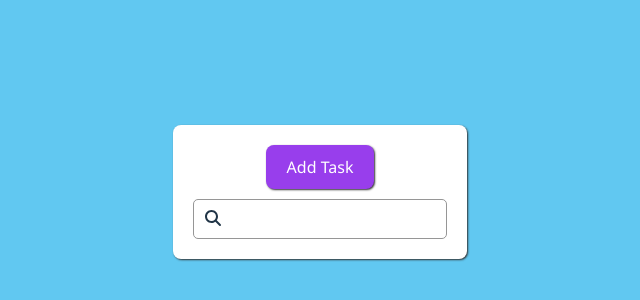
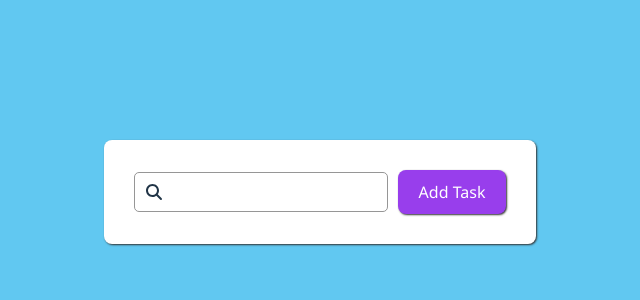
Before and after one commit to KevinFRX/Simple-Todo-App, a React (Vite) app: page / in a window 1280 px wide. Shown: the part 208-508 px from the top of the page, without its empty margins (320-960 px from the left). Built offline with nearby package versions, Linux system fonts and the light colour scheme.

Commit message:
add button to the right of the search input

```diff
--- a/src/App.jsx
+++ b/src/App.jsx
@@ -1,16 +1,14 @@
-import { useState, useEffect } from 'react'
+import { useState, useEffect } from "react";
 import useLocalStorage from "./hooks/useLocalStorage"
 
-// import useApiService from './services/useApiService'
-import AddTask from './components/AddTask'
+import Header from "./components/Header";
 import TodoList from './components/TodoList'
 import './App.css'
 
 function App() {
-    // const { getToDos } = useApiService()
-
-    // const [todoList, setTodoList] = useState(JSON.parse(localStorage.getItem('TODO_LIST')) || [])
     const [todoList, setTodoList] = useLocalStorage('TODO_LIST', []);
+    const [filteredList, setFilteredList] = useState(todoList)
+    const [searchText, setSearchText] = useState("")
 
     const createTodo = (text) => {
         setTodoList((currentTodoList) => [...currentTodoList, { "id": crypto.randomUUID(), "text": text, "isDone": false }])
@@ -19,14 +17,31 @@ function App() {
         setTodoList((currentTodoList) => currentTodoList.filter(td => td.id !== id))
     }
 
-    // useEffect(() => {
-    //     localStorage.setItem('TODO_LIST', JSON.stringify(todoList))
-    // }, [todoList])
+    // FILTER
+
+    const handleSearch = (text) => {
+        setSearchText(text)
+    }
+
+    useEffect(() => {
+        findTasks()
+    }, [todoList]
+    )
+
+    useEffect(() => {
+        findTasks()
+    }, [searchText]
+    )
+
+    function findTasks() {
+        const newList = todoList.filter((todo) => todo.text.includes(searchText))
+        setFilteredList(newList)
+    }
 
     return (
         <div className='app-container'>
-            <AddTask onCreate={createTodo} />
-            <TodoList todoList={todoList} onDelete={deleteTodo} />
+            <Header onSearch={handleSearch} onCreate={createTodo} />
+            <TodoList todoList={filteredList} onDelete={deleteTodo} />
         </div>
     )
 }
--- a/src/components/AddTask.jsx
+++ b/src/components/AddTask.jsx
@@ -10,6 +10,7 @@ export default function AddTask({ onCreate }) {
     function handleProceed() {
         setShowAddTodoModal(false)
         onCreate(inputRef.current.value)
+        inputRef.current.value = ""
     }
 
     return (
--- /dev/null
+++ b/src/components/Header.css
@@ -0,0 +1,7 @@
+.header {
+    padding-top: 10px;
+    padding-bottom: 10px;
+    display: flex;
+    justify-content: space-between;
+    align-items: center;
+}
--- /dev/null
+++ b/src/components/Header.jsx
@@ -0,0 +1,16 @@
+import Search from "./Search"
+import AddTask from "./AddTask"
+import './Header.css'
+
+export default function Header({onSearch, onCreate}) {
+    return (
+        <div className="header">
+            <div className='search-container'>
+                <Search onSearch={onSearch} />
+            </div>
+            <div className='add-task-container'>
+                <AddTask onCreate={onCreate} />
+            </div>
+        </div>
+    )
+}
--- a/src/components/Search.css
+++ b/src/components/Search.css
@@ -1,13 +1,14 @@
-.search-container {
+.search-box {
     position: relative;
-    padding-top: 10px;
+    flex-grow: 1;
+    padding-left: 10px;
 }
 
 .search-icon {
     position: absolute;
     top: 50%;
-    left: 10px;
-    transform: translateY(-30%);
+    left: 20px;
+    transform: translateY(-50%);
     width: 20px;
     height: 20px;
     display: flex;
--- a/src/components/Search.jsx
+++ b/src/components/Search.jsx
@@ -10,7 +10,7 @@ export default function Search({ onSearch }) {
     useDebounce(() => onSearch(searchValue), 500, [searchValue])
 
     return (
-        <div className="search-container">
+        <div className="search-box">
             <div className="search-icon">
                 <FontAwesomeIcon icon={faSearch} />
             </div>
--- a/src/components/TodoList.css
+++ b/src/components/TodoList.css
@@ -1,3 +1,24 @@
+.header {
+    padding-top: 10px;
+    padding-bottom: 10px;
+    display: flex;
+    justify-content: space-between;
+    align-items: center;
+}
+
+.search-container {
+    display: flex;
+    margin-right: 10px;
+    flex-grow: 2;
+}
+
+.add-task-container {
+    display: flex;
+    flex-grow: 1;
+    justify-content: end;
+    padding-right: 10px;
+}
+
 .even-row {
     background-color: rgb(230, 230, 230);
 }
--- a/src/components/TodoList.jsx
+++ b/src/components/TodoList.jsx
@@ -1,31 +1,14 @@
 import { useState, useEffect } from 'react'
 
 import Search from './Search'
+import AddTask from './AddTask'
 import Todo from './Todo'
 import './TodoList.css'
 
 export default function TodoList({ todoList, onDelete }) {
-    const [filteredList, setFilteredList] = useState(todoList)
-    const [searchText, setSearchtext] = useState("")
-
-    useEffect(() => {
-        findTasks()
-    }, [todoList]
-    )
-    useEffect(() => {
-        findTasks()
-    }, [searchText]
-    )
-
-    function findTasks() {
-        const newList = todoList.filter((todo) => todo.text.includes(searchText))
-        setFilteredList(newList)
-    }
-
     return (
         <>
-            <Search onSearch={(text) => setSearchtext(text)} />
-            {filteredList.map((td, index) => (
+            {todoList.map((td, index) => (
                 <Todo className={index % 2 == 0 ? "even-row" : "odd-row"} key={td.id} {...td} onDelete={() => onDelete(td.id)} />
             ))}
         </>
```
